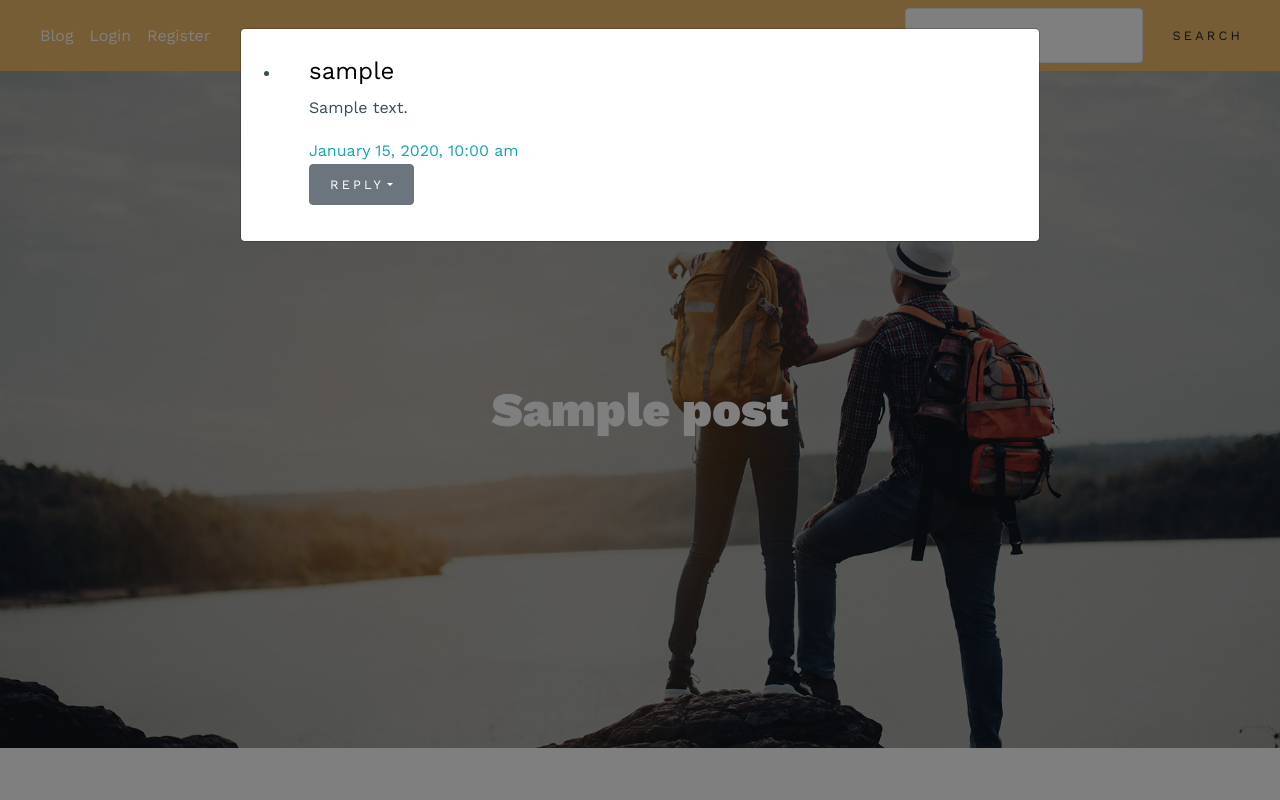
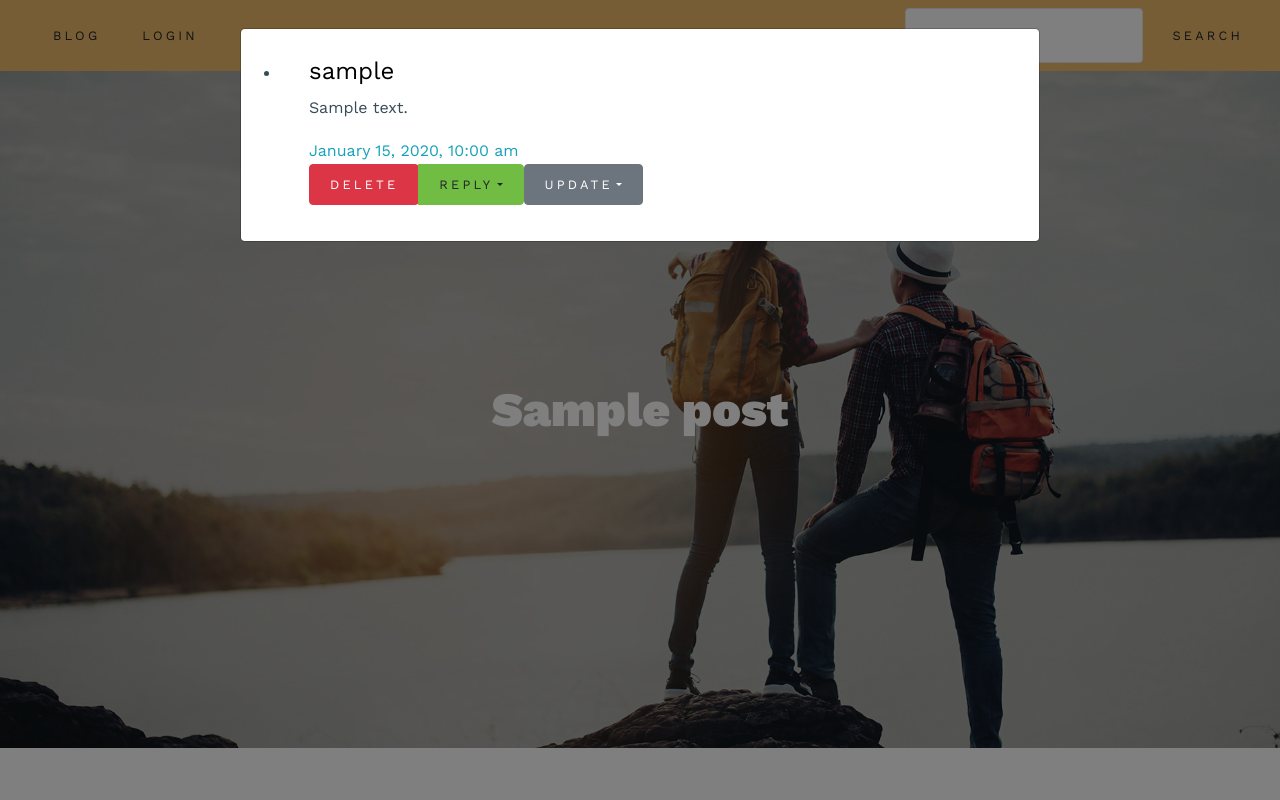
Before and after one commit to ibrahemshabanah2022/Native-PHP-Blog, a PHP site: page /Native/pages/post_detail.php?id=1 in a window 1280 px wide, after a click on "SEE COMMENTS". Run offline with PHP 8.4, Linux system fonts and the light colour scheme; tables that the repository leaves empty hold one stand-in row (values such as "Sample post"); data that the repository does not hold is empty; some web fonts are replaced.

Commit message:
create delete and update for comments and replies

```diff
--- a/components/navbar.php
+++ b/components/navbar.php
@@ -42,20 +42,20 @@ if (isset($_GET['query'])) {
             <?php if (isset($_SESSION['loggedin']) && $_SESSION['loggedin'] == true) : ?>
 
                 <li class="nav-item active">
-                    <a href="../pages/blogs.php" class="nav-link">Blog</a>
+                    <a href="../pages/blogs.php" class="btn outline-success my-2 my-sm-0">Blog</a>
                 </li>
 
 
-                <li class="nav-item active"><a class="nav-link" href="?logout=true">Logout</a></li>
-                <li class="nav-item active"><a class="nav-link" href="../pages/profile.php">Profile Setting</a></li>
-                <li class="nav-item active"><a class="nav-link" href="../pages/add_post.php">Add Post</a></li>
-                <li class="nav-item active"><a class="nav-link" href="../pages/myPosts.php">My Posts</a></li>
+                <li class="nav-item active"><a class="btn outline-success my-2 my-sm-0" href="?logout=true">Logout</a></li>
+                <li class="nav-item active"><a class="btn outline-success my-2 my-sm-0" href="../pages/profile.php">Profile Setting</a></li>
+                <li class="nav-item active"><a class="btn outline-success my-2 my-sm-0" href="../pages/add_post.php">Add Post</a></li>
+                <li class="nav-item active"><a class="btn outline-success my-2 my-sm-0" href="../pages/myPosts.php">My Posts</a></li>
 
 
             <?php else : ?>
-                <li class="nav-item active"><a href="../pages/blogs.php" class="nav-link">Blog</a></li>
-                <li class="nav-item active"><a href="../pages/login.php" class="nav-link">Login</a></li>
-                <li class="nav-item active"><a href="../pages/register.php" class="nav-link">Register</a></li>
+                <li class="nav-item active"><a href="../pages/blogs.php" class="btn outline-success my-2 my-sm-0">Blog</a></li>
+                <li class="nav-item active"><a href="../pages/login.php" class="btn outline-success my-2 my-sm-0">Login</a></li>
+                <li class="nav-item active"><a href="../pages/register.php" class="btn outline-success my-2 my-sm-0">Register</a></li>
             <?php endif; ?>
         </ul>
         <form class="form-inline my-2 my-lg-0" action="../pages/search_results.php" method="GET">
--- a/components/submit_reply.php
+++ b/components/submit_reply.php
@@ -43,7 +43,7 @@ try {
 
     // Execute the query
     if ($stmt->execute()) {
-        echo "Reply posted successfully!";
+        header("Location: http://localhost/Native%20PHP%20Blog/pages/post_detail.php?id=" . $post_id);
     } else {
         echo "Error executing query.";
     }
--- a/pages/post_detail.php
+++ b/pages/post_detail.php
@@ -76,22 +76,44 @@ if (isset($_GET['id'])) {
             echo '<h4>' . htmlspecialchars($comment->username) . '</h4>';
             echo '<p>' . htmlspecialchars($comment->content) . '</p>';
             echo '<div class="text-info">' . date('F j, Y, g:i a', strtotime($comment->created_at)) . '</div>';
-            echo '<div class="dropdown">';
-            echo '<button class="btn btn-secondary dropdown-toggle" type="button" id="dropdownMenuButton" data-toggle="dropdown" aria-haspopup="true" aria-expanded="false">Reply</button>';
+            echo '<div class="btn-group" role="group">';
+
+            // Delete Button
+            echo '<form class="delete-comment-form" action="../components/delete_comment.php" method="post">';
+            echo '<input type="hidden" name="comment_id" value="' . htmlspecialchars($comment->id) . '">';
+            echo '<button type="submit" class="btn btn-danger">Delete</button>';
+            echo '</form>';
+
+            // Reply Button
+            echo '<button class="btn btn-success  dropdown-toggle" type="button" id="dropdownMenuButton" data-toggle="dropdown" aria-haspopup="true" aria-expanded="false">Reply</button>';
             echo '<div class="dropdown-menu" aria-labelledby="dropdownMenuButton">';
             echo '<form action="../components/submit_reply.php" method="post">';
             echo '<input type="hidden" name="post_id" value="' . htmlspecialchars($comment->post_id) . '">';
             echo '<input type="hidden" name="parent_id" value="' . htmlspecialchars($comment->id) . '">';
             echo '<textarea name="content" required placeholder="Write your reply..."></textarea>';
-            echo '<button type="submit">Submit Reply</button>';
+            echo '<button class="btn btn-primary" type="submit">Submit Reply</button>';
             echo '</form>';
             echo '</div>';
+            // Dropdown button to reveal update form
+            echo '<div class="dropdown">';
+            echo '<button class="btn btn-secondary dropdown-toggle" type="button" id="dropdownMenuButton-' . $comment->id . '" data-toggle="dropdown" aria-haspopup="true" aria-expanded="false">Update</button>';
+            echo '<div class="dropdown-menu" aria-labelledby="dropdownMenuButton-' . $comment->id . '">';
+
+            // Update form
+            echo '<form class="update-comment-form" action="../components/update_comment.php" method="post">';
+            echo '<input type="hidden" name="comment_id" value="' . htmlspecialchars($comment->id) . '">';
+            echo '<textarea name="content" required placeholder="Write your updated comment...">' . htmlspecialchars($comment->content) . '</textarea>';
+            echo '<button type="submit" class="btn btn-primary">Save</button>';
+            echo '</form>';
+
             echo '</div>';
+            echo '</div>';
+            echo '</div>'; // End of btn-group
             if (!empty($comment->replies)) {
                 renderComments($comment->replies);
             }
-            echo '</div>';
-            echo '</div>';
+            echo '</div>'; // End of card-body
+            echo '</div>'; // End of card
             echo '</li>';
         }
         echo '</ul>';
@@ -399,6 +421,21 @@ if (isset($_GET['id'])) {
         });
     </script>
 
+    <script>
+        document.addEventListener('DOMContentLoaded', function() {
+            document.querySelectorAll('.update-comment-btn').forEach(button => {
+                button.addEventListener('click', function() {
+                    const commentId = this.getAttribute('data-comment-id');
+                    const updateForm = document.querySelector('.update-comment-form[data-comment-id="' + commentId + '"]');
+
+                    if (updateForm) {
+                        // Toggle visibility of the update form
+                        updateForm.classList.toggle('d-none');
+                    }
+                });
+            });
+        });
+    </script>
 
 </body>
 
```
Also changed, not shown: components/delete_comment.php (added, +48 -0 lines), components/update_comment.php (added, +49 -0 lines).
